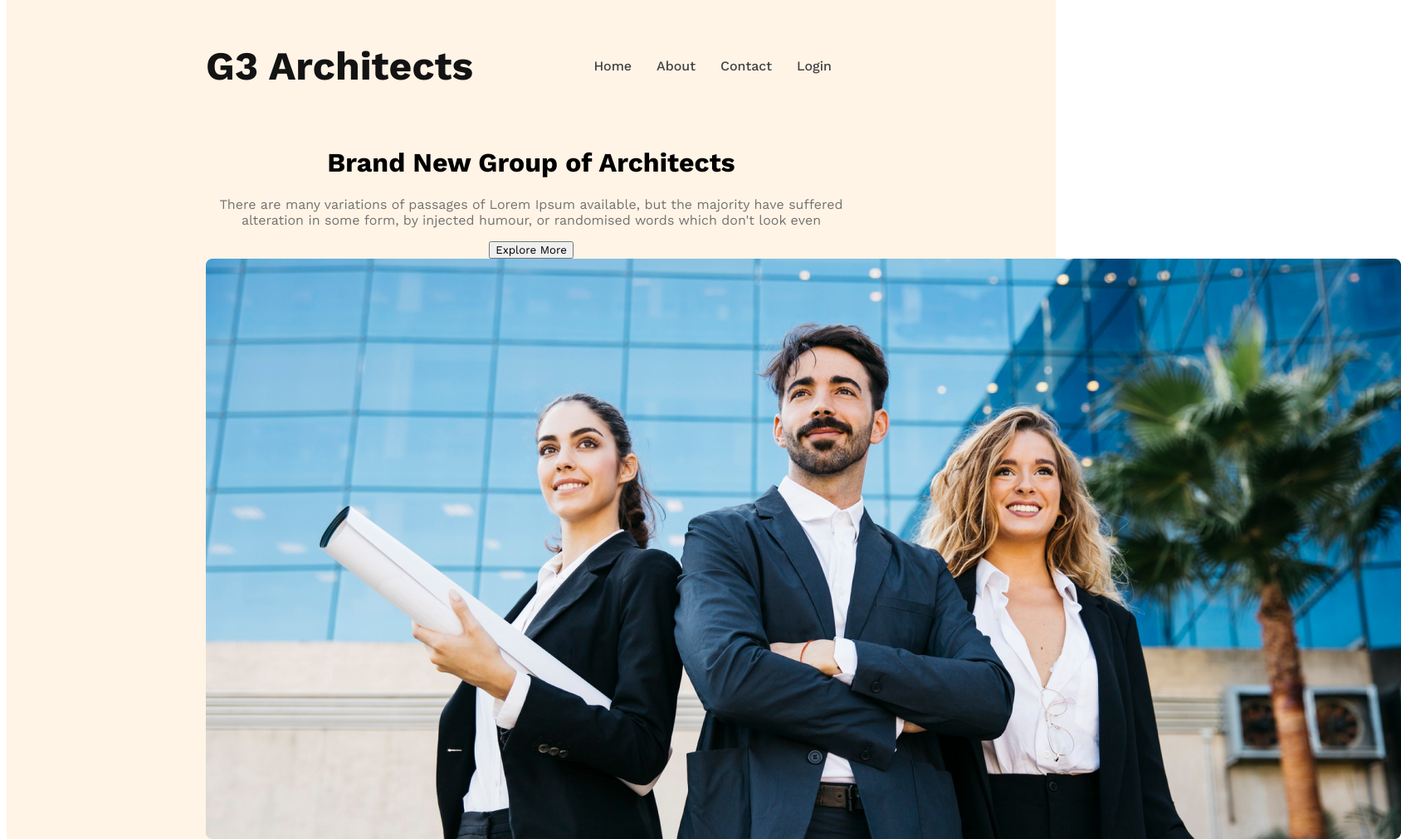
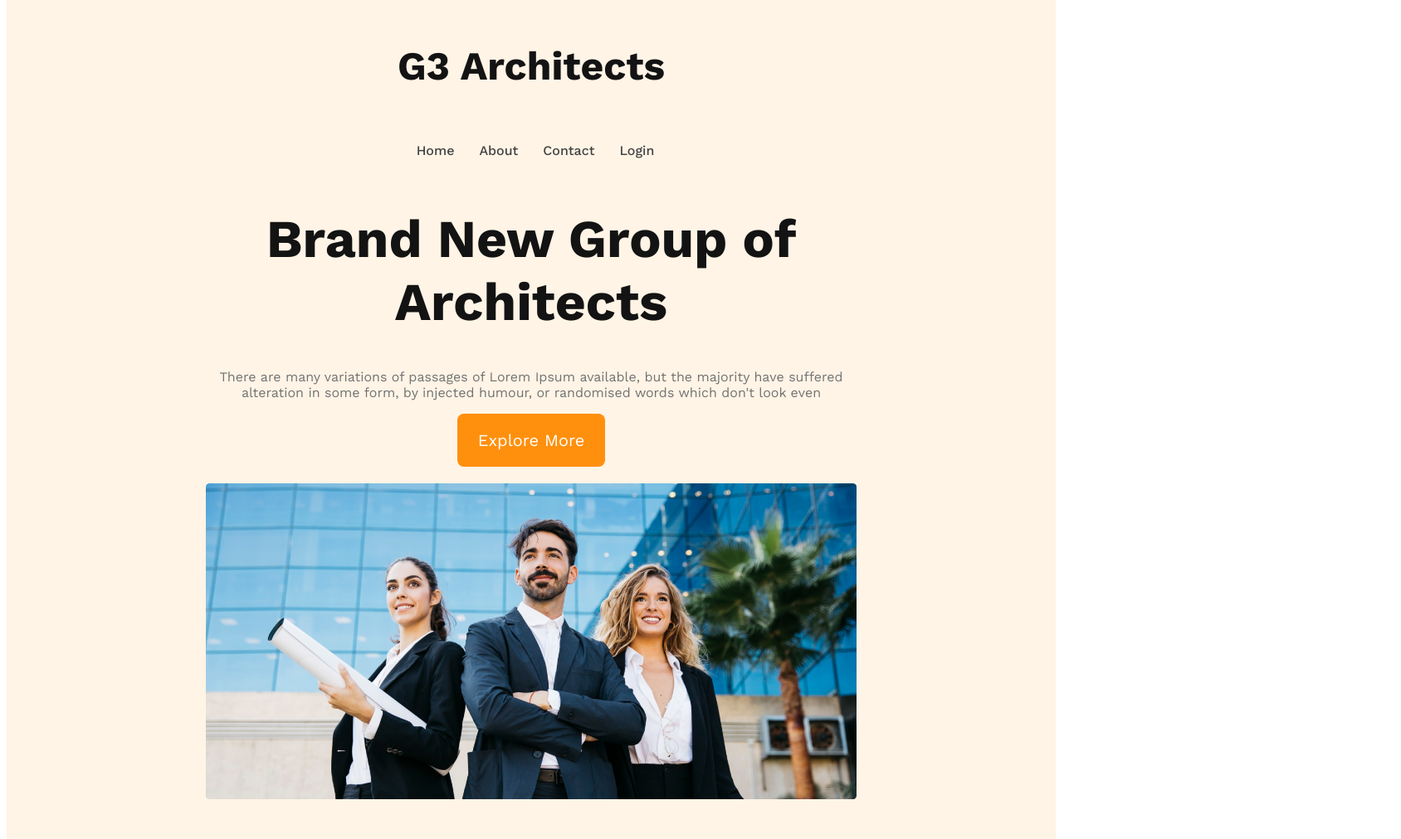
Before and after one commit to Raihan523/g3-architects-website, a plain HTML site: page index.html in a window 1280 px wide. Shown: the part 55-1067 px from the top of the page at 83% size, 1688 px wide, since content can reach past the window. Drawn offline with nearby package versions, Linux system fonts and the light colour scheme.

Commit message:
finished the header section with responsive for mobile and medium devices

```diff
--- a/index.html
+++ b/index.html
@@ -19,11 +19,11 @@
         </nav>
         <div class="baaner">
        <div class="banner-content">
-        <h1>Brand New Group of Architects </h1>
+        <h1 class="banner-title">Brand New Group of Architects </h1>
         <p class="banner-description">There are many variations of passages of Lorem Ipsum available, but the majority have suffered alteration in some form, by injected humour, or randomised words which don't look even</p>
          <button class="btn-primary">Explore More</button>
        </div>
-            <img src="images/banner.png" alt="">
+            <img class="banner-img" src="images/banner.png" alt="">
         </div>
 
     </header>
--- a/styles/architect.css
+++ b/styles/architect.css
@@ -7,6 +7,16 @@
     font-family: 'Open Sans', sans-serif;
     font-family: 'Work Sans', sans-serif;
 }
+.btn-primary{
+        border-radius: 8px;
+        background: #FF900E;
+        padding: 20px 25px;
+        color: #FFF;
+        font-size: 1.25rem;
+        cursor: pointer;
+        border: 0;
+}
+
 /* header styles */
 header{
     background: rgba(255, 144, 14, 0.10);
@@ -51,3 +61,28 @@ nav li a{
 .banner-description{
     color:  #727272
 }
+.banner-img {
+    width: 100%;
+    margin-top: 20px;
+}
+/* responsive media query */
+/* mobile devices */
+@media screen and (max-width: 576px) {
+    .header{
+        padding: 20px;
+    }
+
+}
+    nav{
+    flex-direction: column;
+}
+/* tablet or medium devices */
+@media screen and (min-width: 576px) and(max-width: 960px) {
+    .header{
+        padding: 50px;
+    }
+    nav{
+        flex-direction: column;
+    }
+
+}
```
